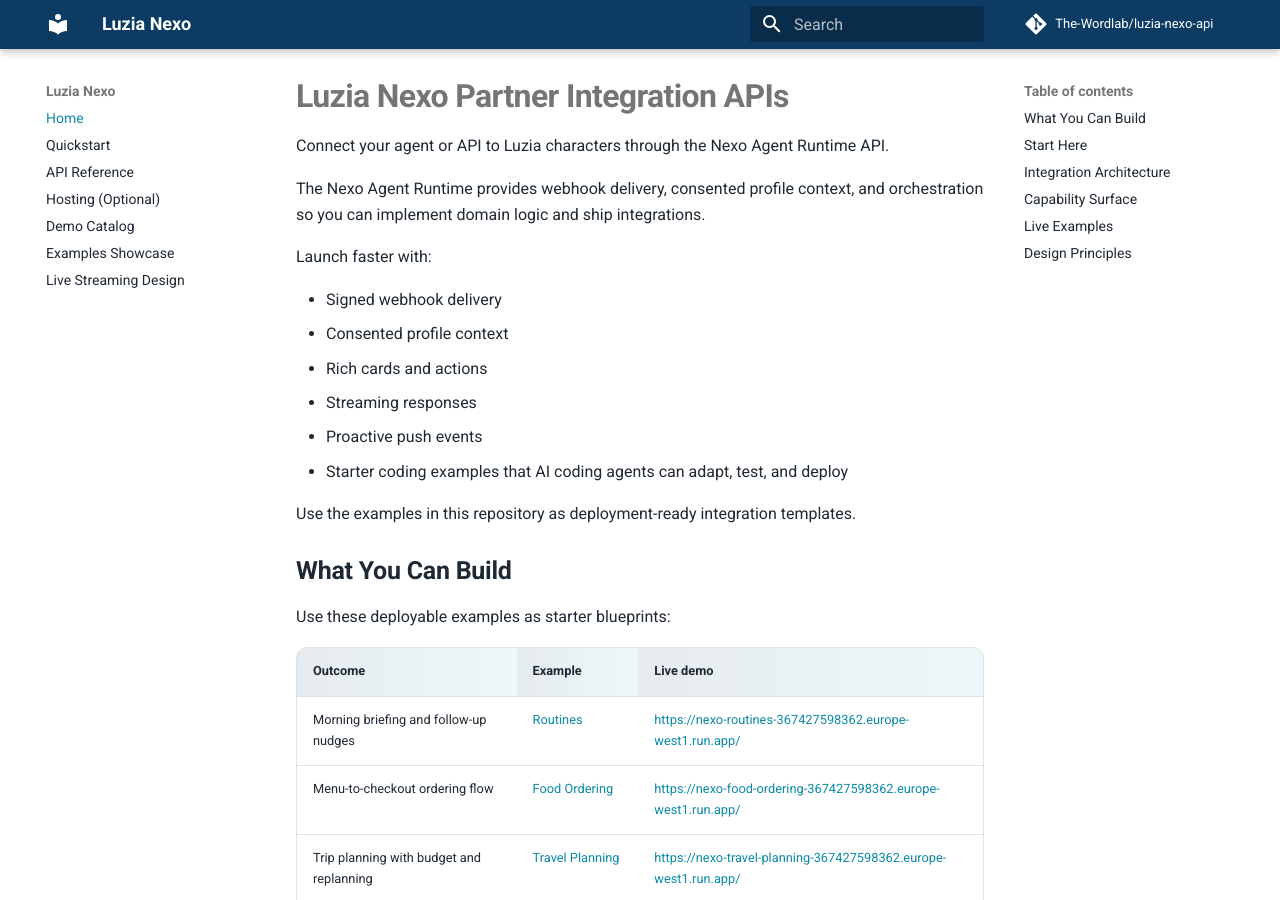
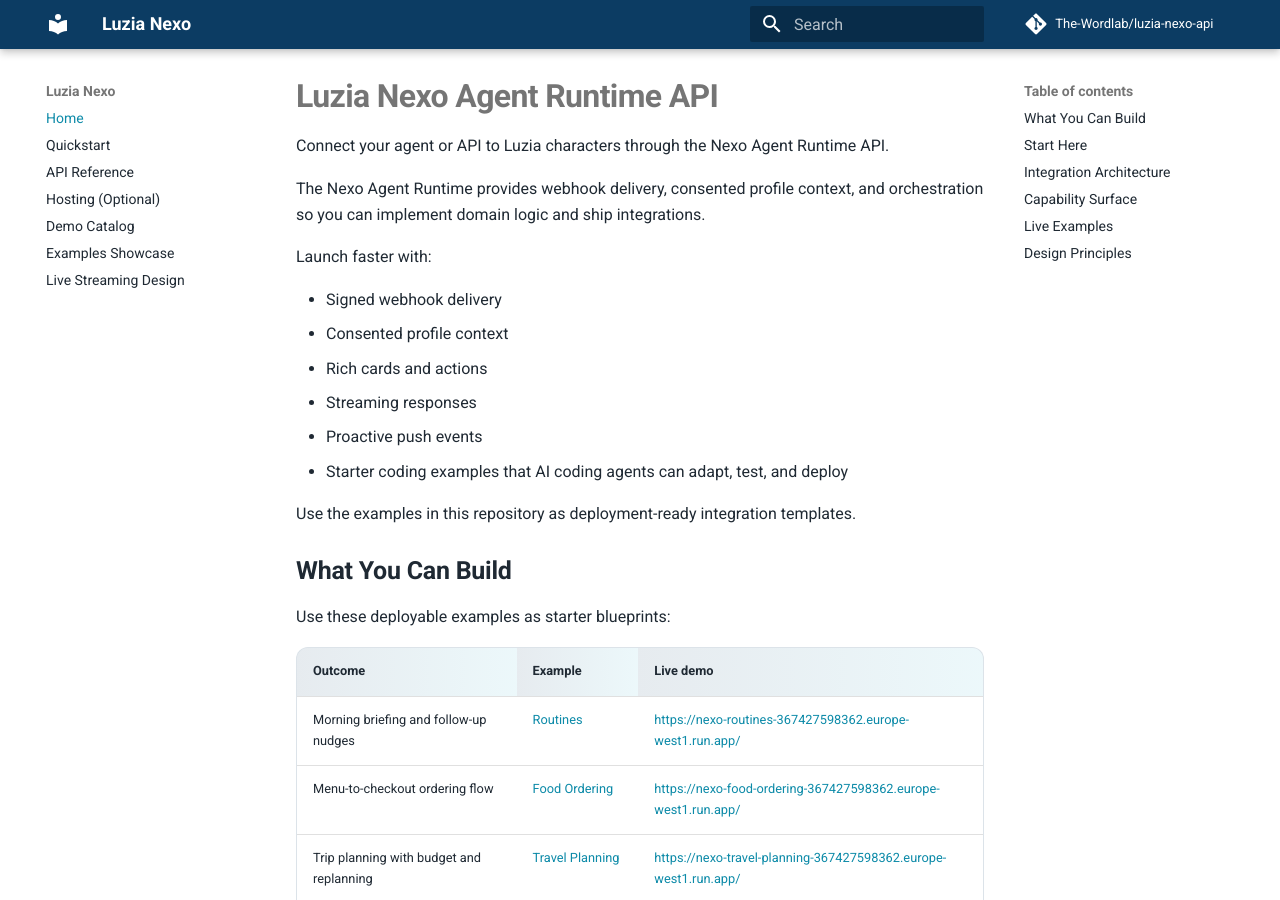
Before and after one commit to The-Wordlab/luzia-nexo-api, an MkDocs documentation site: the page built from docs/index.md, in a window 1280 px wide and 900 px high. Built offline with MkDocs 1.6.1 and Material for MkDocs 9.7.7, drawn with Linux system fonts in a browser that asks for light colours; comment, search, counter and statistics services are not loaded.

Commit message:
Rename docs homepage title to Nexo Agent Runtime API

```diff
--- a/docs/index.md
+++ b/docs/index.md
@@ -1,4 +1,4 @@
-# Luzia Nexo Partner Integration APIs
+# Luzia Nexo Agent Runtime API
 
 Connect your agent or API to Luzia characters through the Nexo Agent Runtime API.
 
```
